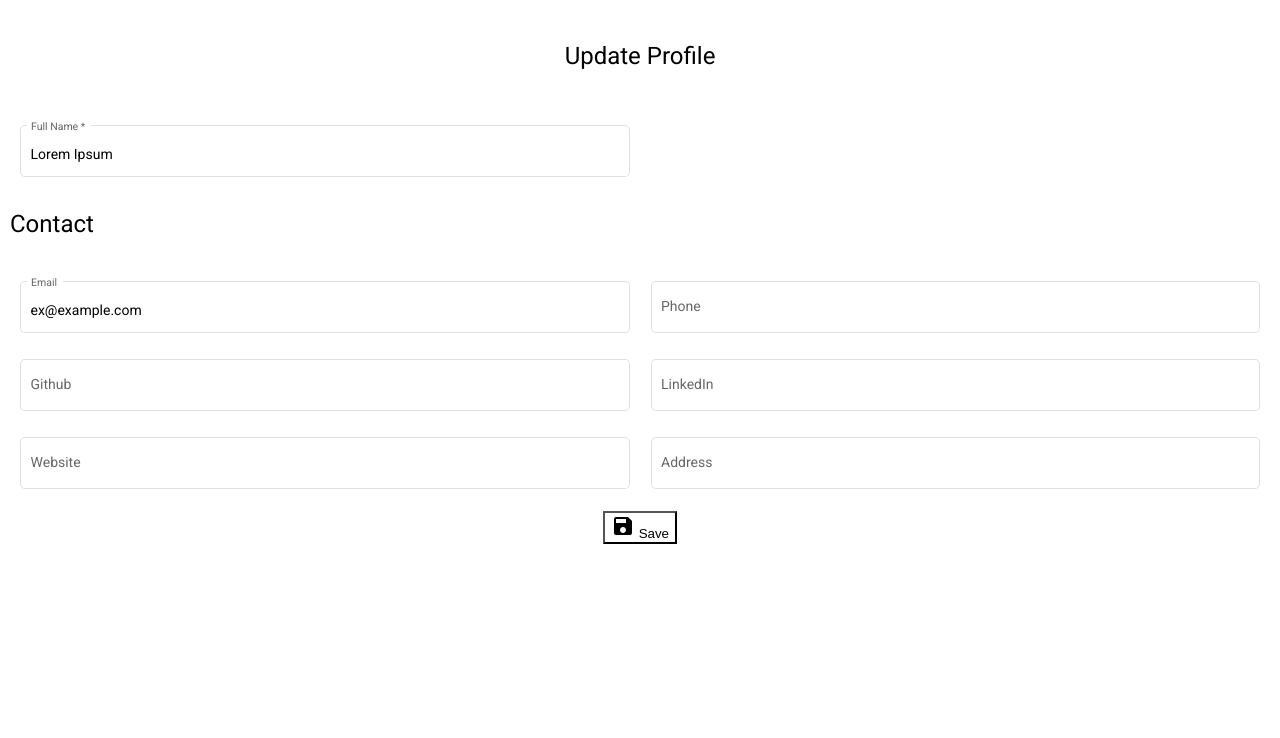
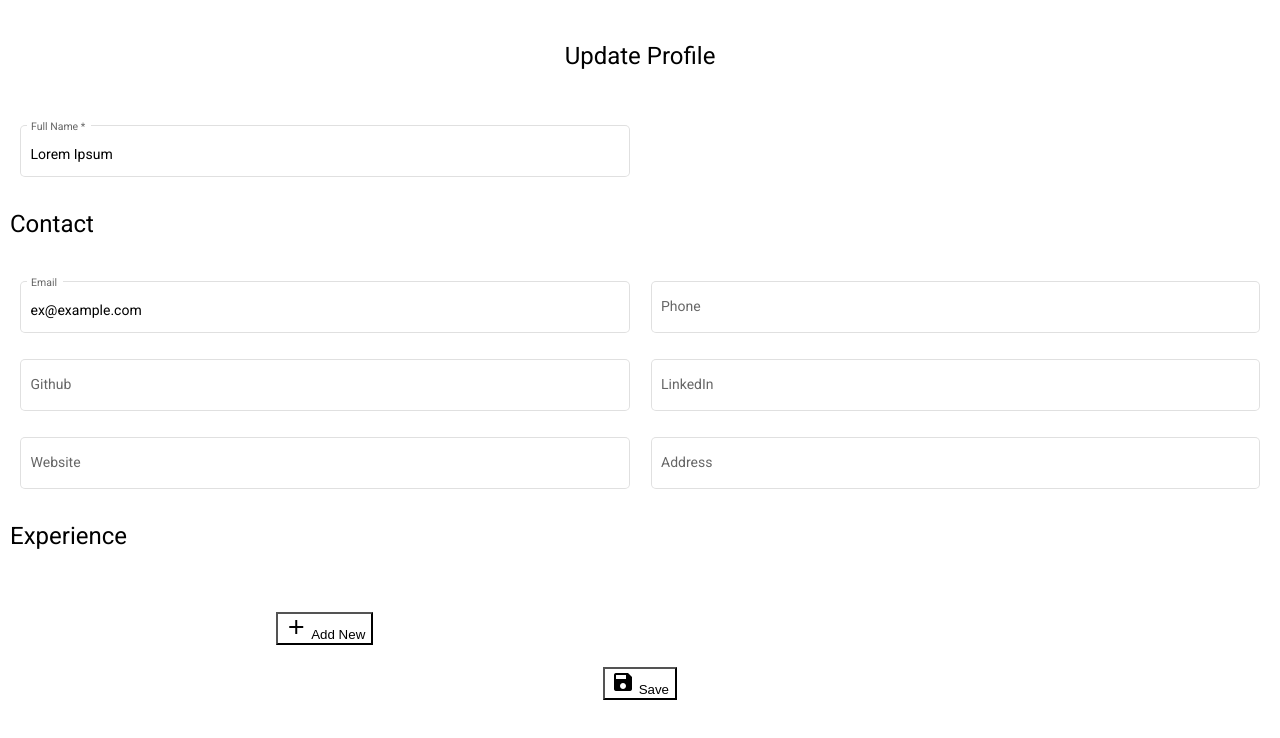
Before and after one commit to farhantanvirtushar/resume-builder, an Angular app: page /update-profile in a window 1280 px wide. Shown: the top 738 px of the page. Built offline with nearby package versions, Linux system fonts and the light colour scheme.

Commit message:
Temp commit

```diff
--- a/src/app/pages/update-profile/update-profile.component.html
+++ b/src/app/pages/update-profile/update-profile.component.html
@@ -55,6 +55,32 @@
             </mat-form-field>
           </mat-grid-tile>
         </ng-container>
+
+        <mat-grid-tile [colspan]="6">
+          <div class="sub-title mat-h1">Experience</div>
+        </mat-grid-tile>
+
+        <ng-container formArrayName="experiences">
+          <ng-container class="experience" *ngFor="let experience of this.user.experiences; let i = index">
+            <ng-container formGroupName="{{i}}">
+              <mat-grid-tile [colspan]="col_span">
+                <mat-form-field appearance="outline">
+                  <mat-label>Company Name</mat-label>
+                  <input matInput formControlName="companyName" type="text" />
+                </mat-form-field>
+              </mat-grid-tile>
+            </ng-container>
+
+          </ng-container>
+        </ng-container>
+
+        <mat-grid-tile [colspan]="col_span">
+          <button mat-raised-button class="styled-button" (click)="addExperience()">
+            <mat-icon class="material-icons-filled">add </mat-icon>
+            Add New
+          </button>
+        </mat-grid-tile>
+
 
         <!-- <mat-grid-tile [colspan]="col_span">
           <mat-form-field appearance="outline">
--- a/src/app/pages/update-profile/update-profile.component.ts
+++ b/src/app/pages/update-profile/update-profile.component.ts
@@ -1,5 +1,11 @@
 import { Component, OnInit } from '@angular/core';
-import { FormBuilder, FormControl, FormGroup, Validators } from '@angular/forms';
+import {
+  FormArray,
+  FormBuilder,
+  FormControl,
+  FormGroup,
+  Validators,
+} from '@angular/forms';
 import { Router } from '@angular/router';
 import { User } from 'src/app/models/User';
 import { ScreenSizeService } from 'src/app/services/screen-size.service';
@@ -47,11 +53,10 @@ export class UpdateProfileComponent implements OnInit {
   }
 
   createForm() {
-    this.userProfileForm = this.fb.group(
-      {
+    this.userProfileForm = this.fb.group({
       name: [this.user.name, [Validators.required]],
       photo: [this.user.photo, [Validators.required]],
-        experience: this.fb.array(this.user.experiences),
+      experiences: this.fb.array([]),
       educatioins: [this.user.educations],
       languages: [this.user.languages],
       contact: this.fb.group({
@@ -65,11 +70,25 @@ export class UpdateProfileComponent implements OnInit {
       awards: [this.user.awards],
       publications: [this.user.publications],
       skills: [this.user.skills],
-
-      }
-    );
+    });
   }
 
+  addExperience() {
+    const experience = this.fb.group({
+      companyName: [''],
+      designation: [''],
+      employmentType: [''],
+      startDate: [''],
+      endDate: [''],
+      currentlyWorking: [false],
+      description: [''],
+    });
+
+    // let experienceFormArray = this.userProfileForm.get('expereinces')
+    // console.log(experienceFormArray);
+    // experienceFormArray.push(experience);
+    // this.userProfileForm.setControl('experience', experienceFormArray);
+  }
 
   adjustColumns() {
     if (this.screenSizeService.isMobileScreenSize) {
@@ -84,9 +103,12 @@ export class UpdateProfileComponent implements OnInit {
   }
 
   onSubmit() {
-    console.log(this.userProfileForm.value)
-    if(this.userProfileForm.valid){
-      localStorage.setItem('profile', JSON.stringify(this.userProfileForm.value));
+    console.log(this.userProfileForm.value);
+    if (this.userProfileForm.valid) {
+      localStorage.setItem(
+        'profile',
+        JSON.stringify(this.userProfileForm.value)
+      );
     }
   }
 }
```
Lines whose indentation alone changed are shown as unchanged.
